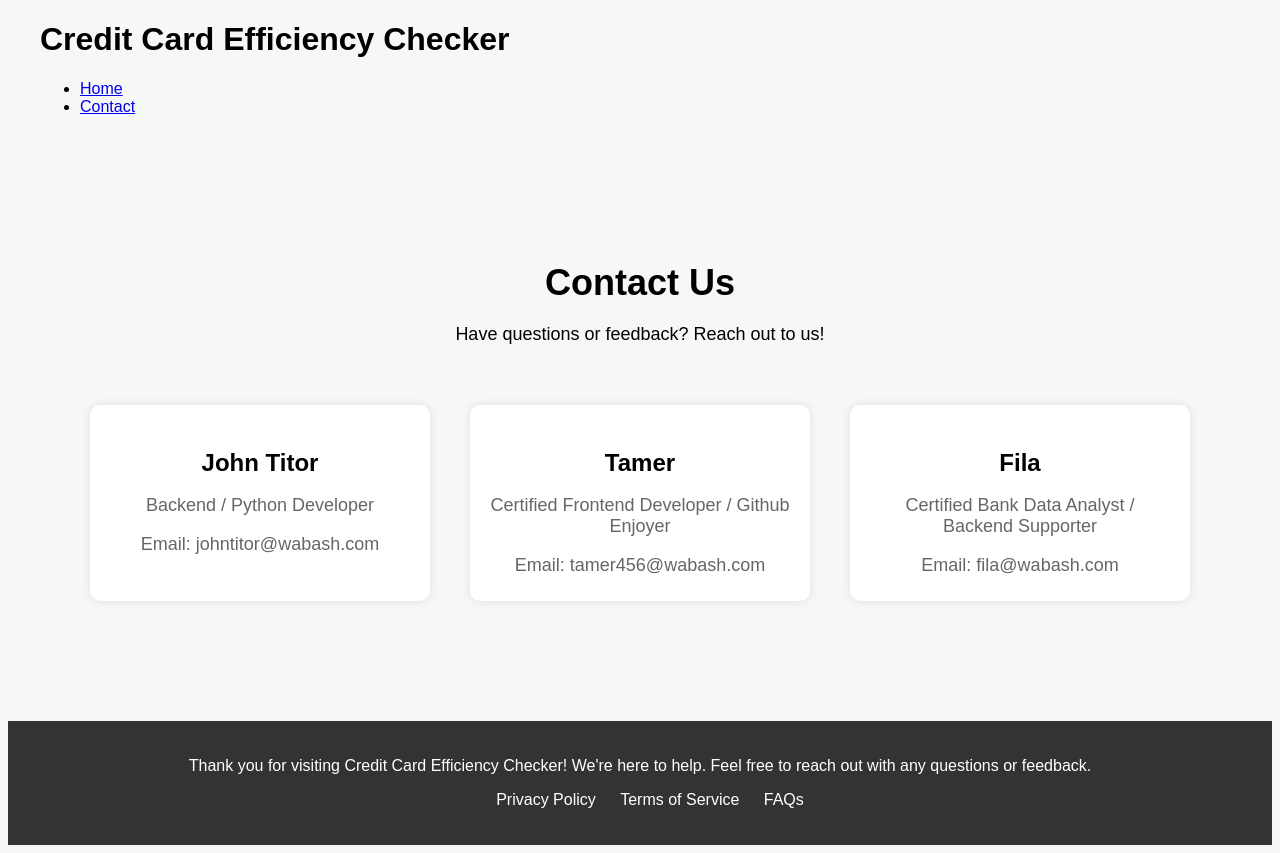
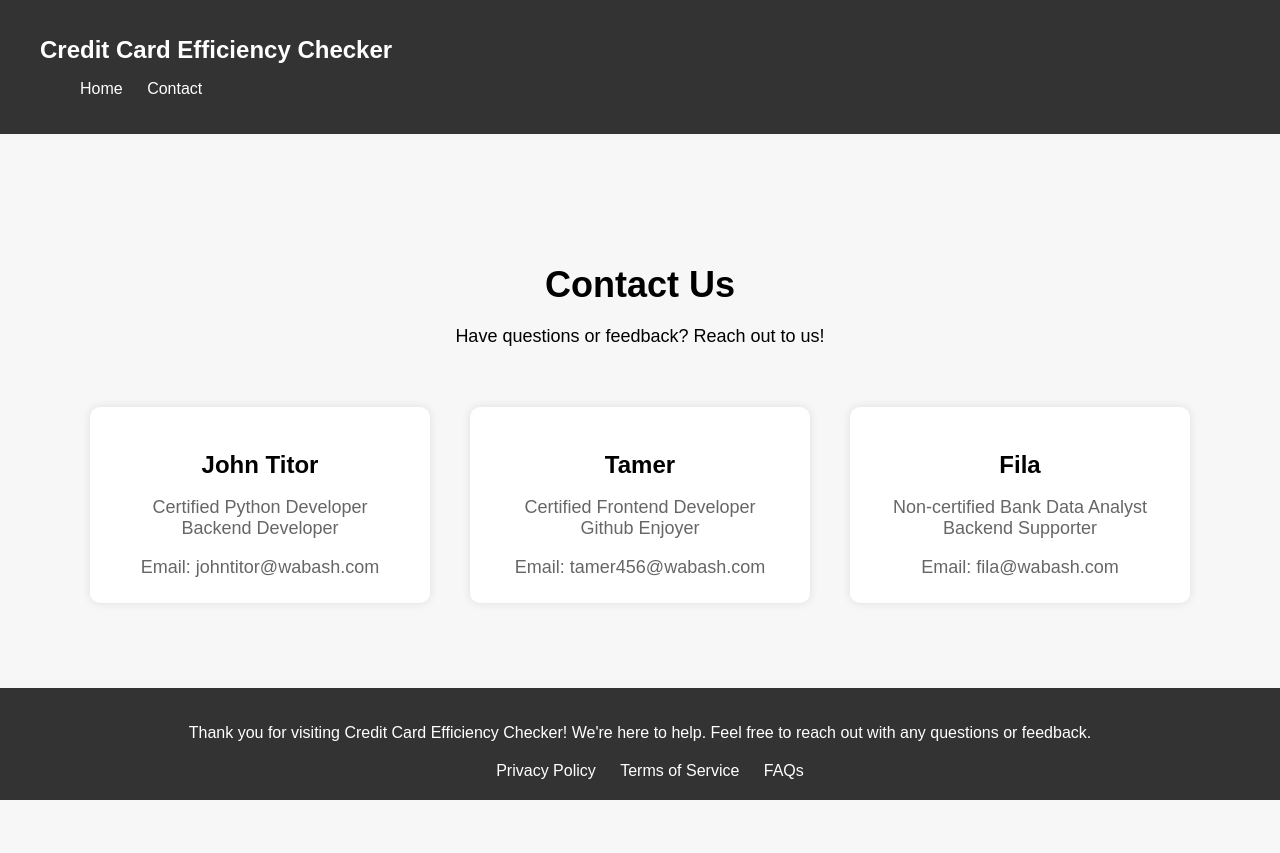
Before and after one commit to tamer456/tamer456.github.io, a plain HTML site: page templates/contact.html in a window 1280 px wide. After the commit the page ends 800 px from the top, so only its background shows below. Drawn offline with Linux system fonts and the light colour scheme.

Commit message:
final change for contact

```diff
--- a/templates/contact.html
+++ b/templates/contact.html
@@ -29,17 +29,17 @@
             <div class="team-members">
                 <div class="team-member">
                     <h3>John Titor</h3>
-                    <p>Backend / Python Developer</p>
+                    <p> Certified Python Developer <br> Backend Developer</p>
                     <p>Email: johntitor@wabash.com</p>
                 </div>
                 <div class="team-member">
                     <h3>Tamer</h3>
-                    <p>Certified Frontend Developer / Github Enjoyer</p>
+                    <p>Certified Frontend Developer <br> Github Enjoyer</p>
                     <p>Email: tamer456@wabash.com</p>
                 </div>
                 <div class="team-member">
                     <h3>Fila</h3>
-                    <p>Certified Bank Data Analyst / Backend Supporter</p>
+                    <p>Non-certified Bank Data Analyst <br> Backend Supporter</p>
                     <p>Email: fila@wabash.com</p>
                 </div>
                 <!-- Add more team members as needed -->
--- a/templates/styles.css
+++ b/templates/styles.css
@@ -2,12 +2,41 @@
 body {
     font-family: Arial, sans-serif;
     background-color: #f7f7f7;
+    margin: 0; /* Remove default margin */
+    padding: 0; /* Remove default padding */
+    overflow-x: hidden; /* Prevent horizontal scrollbar */
 }
 
 .container {
     max-width: 1200px;
     margin: 0 auto;
     padding: 0 20px;
+}
+
+/* Header Styles */
+header {
+    background-color: #333;
+    padding: 20px 0;
+}
+
+.logo {
+    color: #fff;
+    font-size: 24px;
+    font-weight: bold;
+}
+
+nav ul {
+    list-style: none;
+}
+
+nav ul li {
+    display: inline-block;
+    margin-right: 20px;
+}
+
+nav ul li a {
+    color: #fff;
+    text-decoration: none;
 }
 
 /* Contact Section Styles */
@@ -58,10 +87,18 @@ footer {
     color: #fff;
     padding: 20px 0;
     text-align: center;
+    position: absolute;
+    width: 100%;
+    bottom: 0;
+}
+
+footer p {
+    margin-bottom: 20px;
 }
 
 footer ul {
     list-style: none;
+    margin-bottom: 0; /* Remove default margin */
 }
 
 footer ul li {
```
